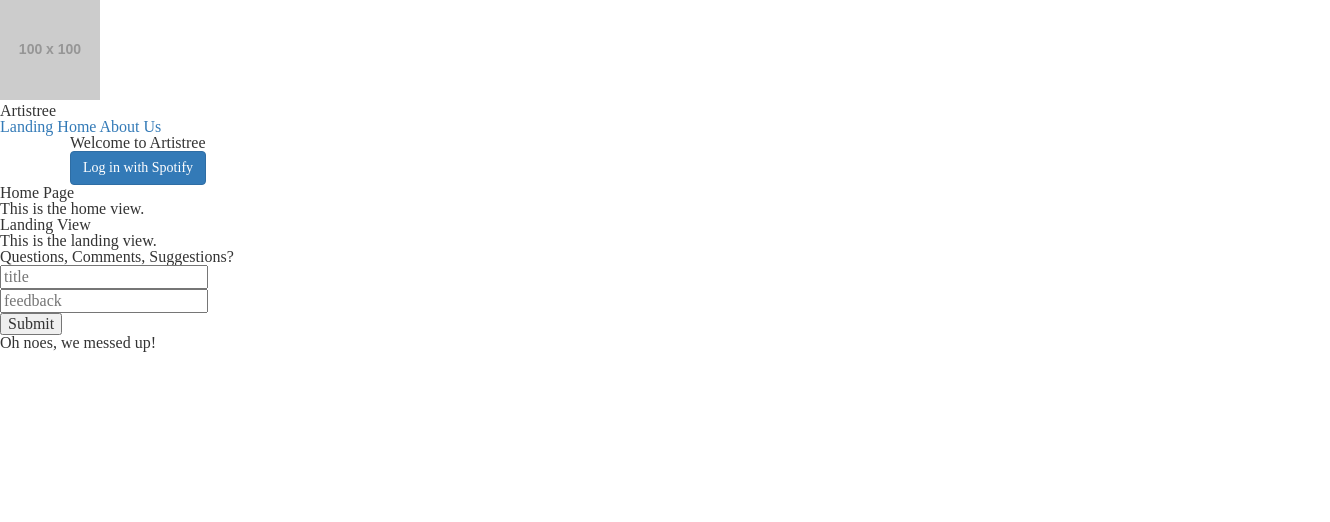
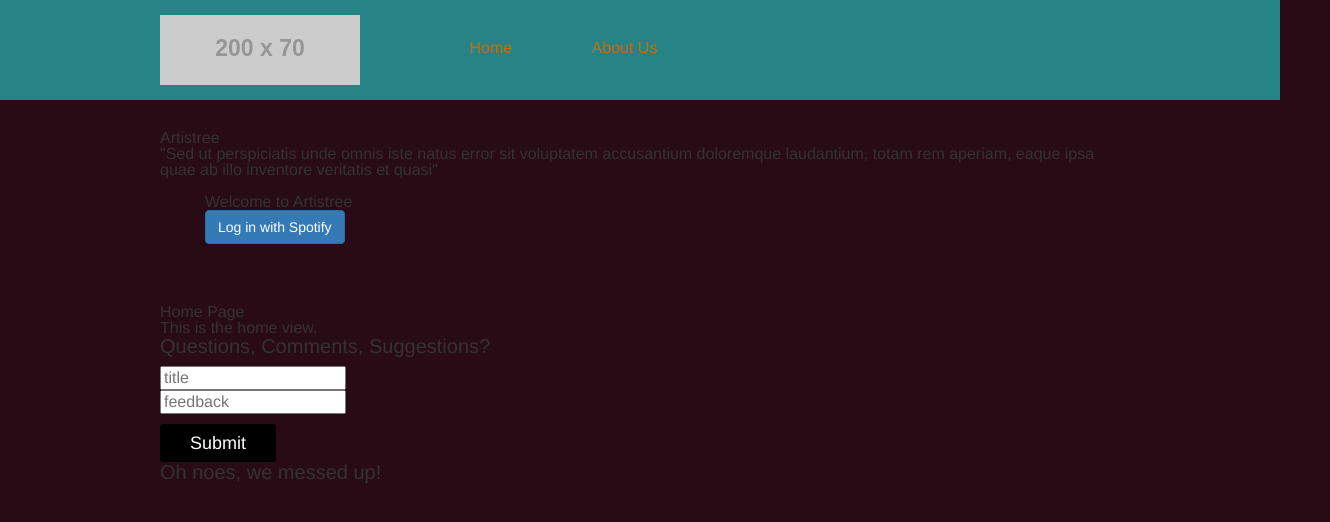
Before and after one commit to Seattle-Artistree/artistree, a website: page public/index.html in a window 1280 px wide. Shown: the whole page, 1330 px wide, since content can reach past the window. Drawn offline with nearby package versions, Linux system fonts and the light colour scheme; placeholder pictures from the web are drawn by us; a script that the page names is missing.

Commit message:
beginning styles

```diff
--- a/public/index.html
+++ b/public/index.html
@@ -49,25 +49,23 @@
 	</head>
 
 	<body>
-		<!-- Header needs data-content and classes renamed -->
+		<!-- Header content goes here with nav bar-->
 			<header>
-			<div class="header-content">
-				<a href="/"><img src="http://via.placeholder.com/100x100" alt="logo"></a>
-				<h2>Artistree</h2>
-			</div>
-
-			<nav class="main-nav">
+				<!-- The navigation bar goes here -->
+				<nav>
+					<img src="http://placehold.it/200x70/0000000"> <!-- This is the image logo-->
 				<ul>
-			<a href="./">Landing</a>
-			<a href="./home">Home</a>
-			<a href="./about">About Us</a>
-
+					<li><a href="./"></a></li><!--First Nav Item-->
+					<li><a href="./home">Home</a></li><!--Second Nav Item-->
+					<li><a href="./about">About Us</a></li><!--Third Nav Item-->
 				</ul>
 				</nav>
 			</header>
-
-
+				<!-- The header/navigation bar ends here -->
 				<main>
+					<section id="landing-view" class="page">
+						<h1>Artistree</h1>
+							<p>"Sed ut perspiciatis unde omnis iste natus error sit voluptatem accusantium doloremque laudantium, totam rem aperiam, eaque ipsa quae ab illo inventore veritatis et quasi"</p><br>
 							<div class="container">
 								<div class="page" id="login">
 									<h1>Welcome to Artistree</h1>
@@ -83,14 +81,11 @@
 							</div>
 							</div>
 
+					</section>
+
 			<section id="home-view" class="page">
 					<h1>Home Page</h1>
 					<p>This is the home view.</p>
-			</section>
-
-			<section id="landing-view" class="page">
-				<h1>Landing View</h1>
-				<p>This is the landing view.</p>
 				</section>
 
 			<section id="about-view" class="page">
@@ -109,19 +104,6 @@
 			</section>
 		</main>
 
-
-
-
-		<footer>
-			<!-- <aside class="social-links">
-				<ul>
-					<li><i class="pages" id="icon-mail2"><a href=""></a></i></li>
-					<li><i class="pages" id="icon-twitter"><a href=""></a></i></li>
-					<li><i class="pages" id="icon-github"><a href=""></a></i></li>
-					<li><i class="pages" id="icon-linkedin2"><a href=""></a></i></li>
-				</ul>
-			</aside> -->
-		</footer>
 
 		<!-- External CDN Resources -->
 		<script src="https://code.jquery.com/jquery-3.2.1.min.js"></script>
--- a/public/styles/base.css
+++ b/public/styles/base.css
@@ -0,0 +1,93 @@
+/********************************** HEADER ********************************/
+
+body { /* this font applies to anything in the body */
+    font-family: Helvetica;
+    background-color: rgb(41, 11, 21);
+}
+
+header { /* this applies to the header */
+    background-color: rgb(38, 132, 135);
+    height: 100px;
+}
+
+nav { /* this applies to the nav bar */
+    width: 960px;
+    margin: 0px auto;
+}
+
+header img { /* this applies to the img in the header */
+    float: left;
+    margin-top: 15px;
+    margin-right: 30px;
+}
+
+header ul li { /* this applies to the 4 nav items in the navbar */
+    display: inline-block;
+    margin-top: 40px;
+    margin-right: 75px;
+}
+
+a { /* this applies to the <a tags(which are in the nav bar) */
+    text-decoration: none;
+    color:rgb(196, 111, 17);
+}
+
+/****************************** MAIN - SUB BANNERS ********************/
+
+main { /* this applies to the main section */
+    width: 960px;
+    margin: 30px auto;
+}
+
+main ul li { /* this applies to the main section, specificly ul li */
+    list-style: none;
+    float: left;
+    margin: 30px 30px 30px 0px;
+}
+
+main ul li:last-child {
+    margin-right: 0px;
+}
+
+/************************ MAIN - FEATURED SECTION ***********************/
+/*Think of this as two blocks, the div and the image and you can style each one by specifiying so everythings not all over the place at the bottom */
+
+section img {
+    float: left;
+}
+
+section div { /* this is the div with all the text beside the image in main */
+    width: calc(50% - 30px);
+    float: left;
+    padding-left: 30px;
+    margin-bottom: 30px;
+}
+
+h2 { /* this is the h2 styling */
+    font-size: 20px;
+    margin-bottom: 10px;
+}
+
+section div p { /* this is the p styling */
+    height: 320px;
+    overflow: auto;
+    font-size: 18px;
+    font-style: italic;
+    line-height: 24px;
+}
+
+button { /* this is the styling for the button */
+    border: none;
+    padding: 10px 30px;
+    background: #000;
+    color: #fff;
+    border-radius: 3px;
+    font-size: 18px;
+    margin-top: 10px;
+    transition: 350ms;
+    cursor: pointer;
+}
+
+button:hover { /* Making the button a little more interactive */
+    background: rgb(4, 205, 208);
+}
```
Lines whose indentation alone changed are shown as unchanged.
